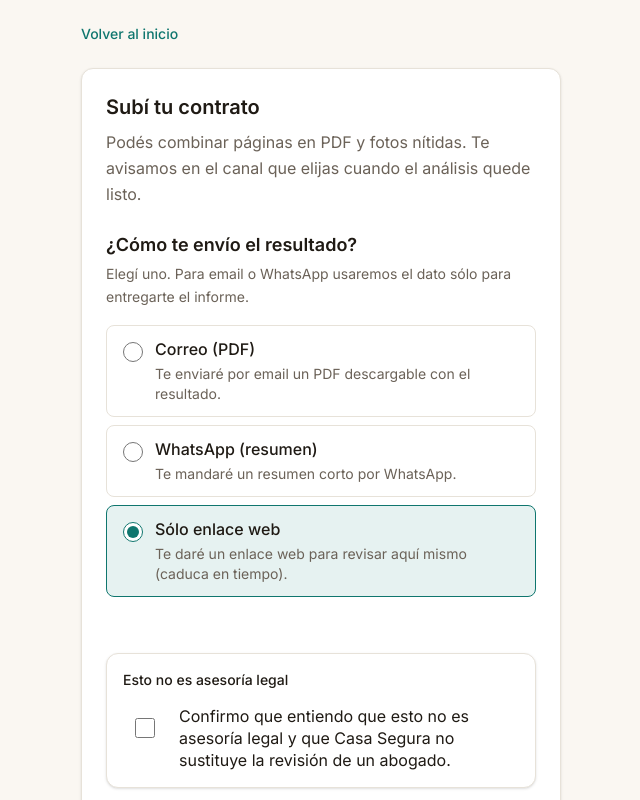
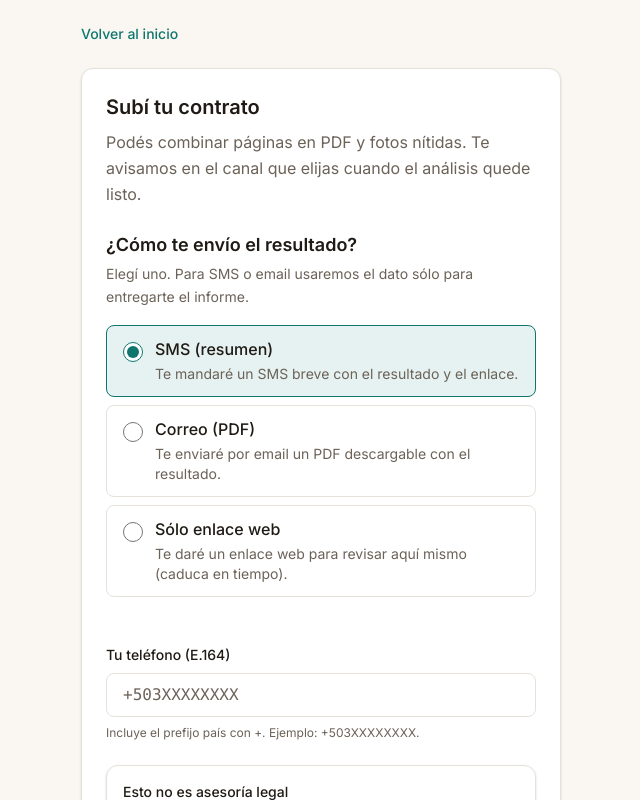
Before and after one commit to Casa-Segura/casa-segura, a Next.js app in the folder frontend/: page /subir in a window 1280 px wide. Shown: the top 800 px of the page, without its empty margins (319-959 px from the left). Built offline with nearby package versions, Linux system fonts and the light colour scheme.

Commit message:
feat(frontend): replace WhatsApp delivery with SMS
Switch the contract upload delivery selector and validation to sms_summary so the frontend matches the confirmed SMS, email PDF, and web-link product model.

Co-authored-by: Cursor <cursoragent@cursor.com>

```diff
--- a/frontend/src/app/privacy/page.tsx
+++ b/frontend/src/app/privacy/page.tsx
@@ -65,7 +65,7 @@ export default function PrivacyPage() {
                 </li>
                 <li>
                   Datos de contacto que elijas para la entrega del informe
-                  (correo o número de WhatsApp), solo para enviar el enlace o
+                  (correo o número de teléfono), solo para enviar el enlace o
                   mensaje acordado.
                 </li>
                 <li>
@@ -83,15 +83,15 @@ export default function PrivacyPage() {
               </p>
             </section>
 
-            <section className="space-y-3" aria-labelledby="privacy-whatsapp">
+            <section className="space-y-3" aria-labelledby="privacy-channels">
               <h2
-                id="privacy-whatsapp"
+                id="privacy-channels"
                 className="text-lg font-semibold text-text-primary"
               >
-                WhatsApp y otros canales
+                SMS, correo y otros canales
               </h2>
               <p>
-                Si elegís recibir el resultado por WhatsApp u otro proveedor,
+                Si elegís recibir el resultado por SMS, correo u otro proveedor,
                 ese canal procesa la entrega según sus propias condiciones.
                 Nosotros usamos el destinatario solo para completar el envío que
                 pedís; no usamos esos mensajes para entrenar modelos propios.
--- a/frontend/src/components/contract-upload-flow.tsx
+++ b/frontend/src/components/contract-upload-flow.tsx
@@ -410,8 +410,8 @@ export function ContractUploadFlow() {
             .
           </p>
           <p className="mt-2 text-sm text-text-secondary">
-            Canal elegido: {result.hint}. Si no ves nada, revisá filtros del
-            correo o conversaciones en WhatsApp según cómo lo configuraste.
+            Canal elegido: {result.hint}. Si no ves nada, revisá el SMS, filtros
+            del correo o abrí el enlace web según cómo lo configuraste.
           </p>
         </aside>
       ) : null}
--- a/frontend/src/components/delivery-channel-fields.tsx
+++ b/frontend/src/components/delivery-channel-fields.tsx
@@ -5,14 +5,14 @@ import type {
 } from "@/domain/delivery-channel";
 
 const LABEL_BY_CHANNEL: Record<DeliveryChannel, string> = {
+  sms_summary: "Te mandaré un SMS breve con el resultado y el enlace.",
   email_pdf: "Te enviaré por email un PDF descargable con el resultado.",
-  whatsapp_summary: "Te mandaré un resumen corto por WhatsApp.",
   web_link: "Te daré un enlace web para revisar aquí mismo (caduca en tiempo).",
 };
 
 const SUBLABEL_BY_CHANNEL: Record<DeliveryChannel, string> = {
+  sms_summary: "Usamos tu número sólo para este envío.",
   email_pdf: "Necesitamos tu dirección para el envío.",
-  whatsapp_summary: "Usamos tu número sólo para este envío.",
   web_link: "No hace falta correo ni teléfono en este momento.",
 };
 
@@ -37,7 +37,7 @@ export function DeliveryChannelFields(props: Props) {
       ...value,
       channel: c,
       ...(c !== "email_pdf" ? { email: "" } : {}),
-      ...(c !== "whatsapp_summary" ? { whatsappPhone: "" } : {}),
+      ...(c !== "sms_summary" ? { phone: "" } : {}),
     });
   }
 
@@ -52,8 +52,8 @@ export function DeliveryChannelFields(props: Props) {
           ¿Cómo te envío el resultado?
         </h2>
         <p className="mt-1 text-sm leading-relaxed text-text-secondary">
-          Elegí uno. Para email o WhatsApp usaremos el dato sólo para entregarte
-          el informe.
+          Elegí uno. Para SMS o email usaremos el dato sólo para entregarte el
+          informe.
         </p>
       </div>
       <div
@@ -89,10 +89,10 @@ export function DeliveryChannelFields(props: Props) {
                 />
                 <span className="min-w-0 flex-1 text-base leading-snug text-text-primary">
                   <span className="font-medium">
-                    {ch === "email_pdf"
-                      ? "Correo (PDF)"
-                      : ch === "whatsapp_summary"
-                        ? "WhatsApp (resumen)"
+                    {ch === "sms_summary"
+                      ? "SMS (resumen)"
+                      : ch === "email_pdf"
+                        ? "Correo (PDF)"
                         : "Sólo enlace web"}
                   </span>
                   <span className="mt-1 block text-sm font-normal text-text-secondary">
@@ -156,27 +156,27 @@ export function DeliveryChannelFields(props: Props) {
         </div>
       ) : null}
 
-      {value.channel === "whatsapp_summary" ? (
+      {value.channel === "sms_summary" ? (
         <div className="flex flex-col gap-2">
           <label
-            htmlFor={`${idPrefix}-wa`}
+            htmlFor={`${idPrefix}-phone`}
             className="text-sm font-medium text-text-primary"
           >
-            Tu WhatsApp (E.164)
+            Tu teléfono (E.164)
           </label>
           <input
-            id={`${idPrefix}-wa`}
+            id={`${idPrefix}-phone`}
             type="tel"
-            name="delivery_whatsapp"
+            name="delivery_phone"
             inputMode="tel"
             autoComplete="tel"
-            value={value.whatsappPhone}
+            value={value.phone}
             aria-invalid={fieldErrors.phone ? true : undefined}
             aria-describedby={
-              fieldErrors.phone ? `${idPrefix}-wa-err` : undefined
+              fieldErrors.phone ? `${idPrefix}-phone-err` : undefined
             }
             onChange={(e) =>
-              onChange({ ...value, whatsappPhone: e.target.value })
+              onChange({ ...value, phone: e.target.value })
             }
             onBlur={() => props.onBlurField?.("phone")}
             className={`min-h-[44px] rounded-[var(--radius-input)] border border-border px-4 py-2 text-base font-mono text-text-primary outline-none placeholder:text-text-secondary ${focusRing}`}
@@ -185,14 +185,14 @@ export function DeliveryChannelFields(props: Props) {
           {fieldErrors.phone ? (
             <p
               role="alert"
-              id={`${idPrefix}-wa-err`}
+              id={`${idPrefix}-phone-err`}
               className="text-sm text-verdict-red"
             >
               {fieldErrors.phone}
             </p>
           ) : (
             <p className="text-xs text-text-secondary">
-              Incluye el prefijo país con + — por ejemplo número de El Salvador.
+              Incluye el prefijo país con +. Ejemplo: +503XXXXXXXX.
             </p>
           )}
         </div>
@@ -205,5 +205,5 @@ export function summarizeDelivery(
   parts: Exclude<DeliverySubmitParts, { invalid: true }>,
 ): string {
   if ("delivery_target_omitted" in parts) return "Enlace web";
-  return parts.delivery_channel === "email_pdf" ? "PDF al correo" : "WhatsApp";
+  return parts.delivery_channel === "sms_summary" ? "SMS" : "PDF al correo";
 }
--- a/frontend/src/domain/delivery-channel.ts
+++ b/frontend/src/domain/delivery-channel.ts
@@ -1,24 +1,24 @@
 /** DOMAIN_MODEL §2 / platform_core.enums.DeliveryChannel string values — must match backend. */
 
-export type DeliveryChannel = "email_pdf" | "whatsapp_summary" | "web_link";
+export type DeliveryChannel = "sms_summary" | "email_pdf" | "web_link";
 
 export const DELIVERY_CHANNELS: DeliveryChannel[] = [
+  "sms_summary",
   "email_pdf",
-  "whatsapp_summary",
   "web_link",
 ];
 
 export type DeliveryDraft = {
   channel: DeliveryChannel;
   email: string;
-  whatsappPhone: string;
+  phone: string;
 };
 
 export function defaultDeliveryDraft(): DeliveryDraft {
   return {
-    channel: "web_link",
+    channel: "sms_summary",
     email: "",
-    whatsappPhone: "",
+    phone: "",
   };
 }
 
@@ -50,6 +50,21 @@ export function validateDeliveryForSubmit(
         delivery_channel: "web_link",
         delivery_target_omitted: true,
       };
+    case "sms_summary": {
+      const raw = draft.phone.trim();
+      if (!isValidE164Phone(raw)) {
+        return {
+          invalid: true,
+          field: "phone",
+          message:
+            "Ingresá tu número en formato internacional E.164, por ejemplo +503XXXXXXXX.",
+        };
+      }
+      return {
+        delivery_channel: "sms_summary",
+        delivery_target: raw,
+      };
+    }
     case "email_pdf": {
       const email = draft.email.trim();
       if (!isValidEmailFormat(email)) {
@@ -63,21 +78,6 @@ export function validateDeliveryForSubmit(
       return {
         delivery_channel: "email_pdf",
         delivery_target: email,
-      };
-    }
-    case "whatsapp_summary": {
-      const raw = draft.whatsappPhone.trim();
-      if (!isValidE164Phone(raw)) {
-        return {
-          invalid: true,
-          field: "phone",
-          message:
-            "Ingresá tu número en formato internacional E.164, por ejemplo +503XXXXXXX.",
-        };
-      }
-      return {
-        delivery_channel: "whatsapp_summary",
-        delivery_target: raw,
       };
     }
   }
@@ -94,6 +94,6 @@ export type DeliverySubmitParts =
       delivery_target_omitted: true;
     }
   | {
-      delivery_channel: "email_pdf" | "whatsapp_summary";
+      delivery_channel: "sms_summary" | "email_pdf";
       delivery_target: string;
     };
--- a/frontend/src/server/contract-backend.ts
+++ b/frontend/src/server/contract-backend.ts
@@ -384,10 +384,10 @@ export async function runContractSubmissionServerFlow(
 function summarizeChannelFromFd(fd: FormData): string {
   const ch = `${fd.get("delivery_channel") ?? ""}`;
   switch (ch) {
+    case "sms_summary":
+      return "Te enviamos un SMS con un breve resumen y enlace cuando esté.";
     case "email_pdf":
       return "Recibirás un PDF si el proceso termina bien.";
-    case "whatsapp_summary":
-      return "Te escribimos por WhatsApp con un breve resumen cuando esté.";
     default:
       return "Podrás abrir tu informe desde un enlace cuando esté listo.";
   }
```
Also changed, not shown: 3 other files (tests, documents, lock files or other folders).
